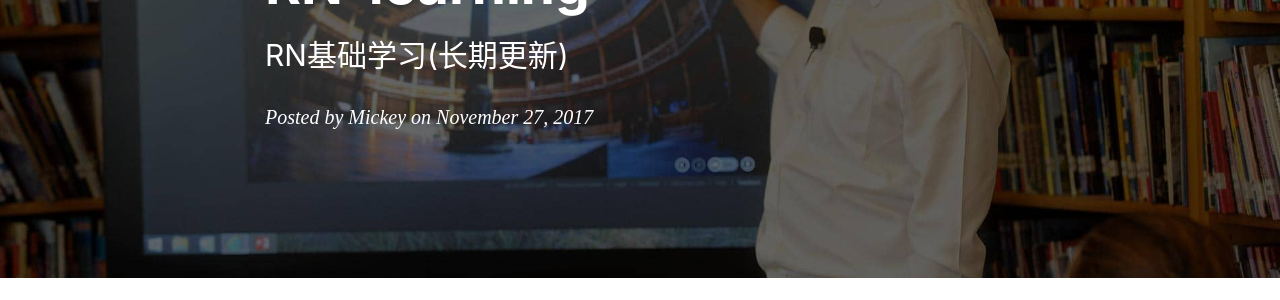
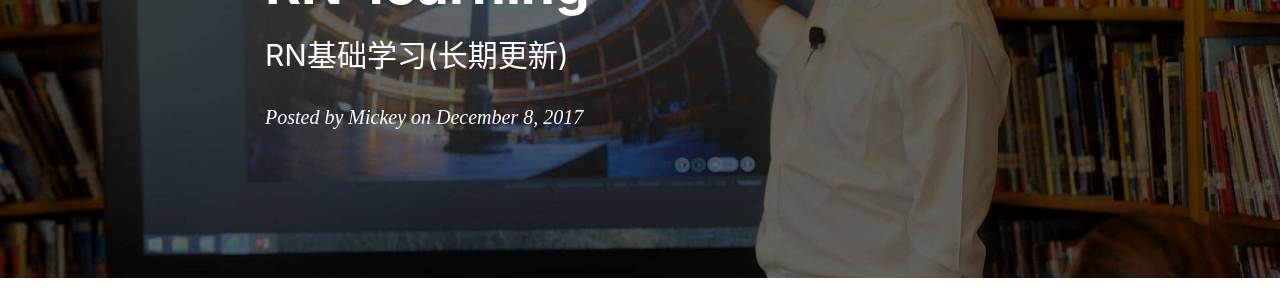
Before and after one commit to mickey0524/mickey0524.github.io, a Jekyll site: the page built from _posts/2017-12-08-RN-learning.md, in a window 1280 px wide and 900 px high. Shown: the part 245-545 px from the top of the window. Built offline with Jekyll 4.4.1, drawn with Linux system fonts in a browser that asks for light colours; nearby versions of some CDN libraries; comment, search, counter and statistics services are not loaded; some of the changed lines change nothing that is shown.

Commit message:
fix(RN-learning): 修改上传时间

```diff
--- a/_posts/2017-12-08-RN-learning.md
+++ b/_posts/2017-12-08-RN-learning.md
@@ -2,7 +2,7 @@
 layout:     post
 title:      "RN-learning"
 subtitle:   "RN基础学习(长期更新)"
-date:       2017-11-27 21:30:00
+date:       2017-12-08 00:30:00
 author:     "Mickey"
 header-img: "img/post-bg-e2e-ux.jpg"
 tags:
```
